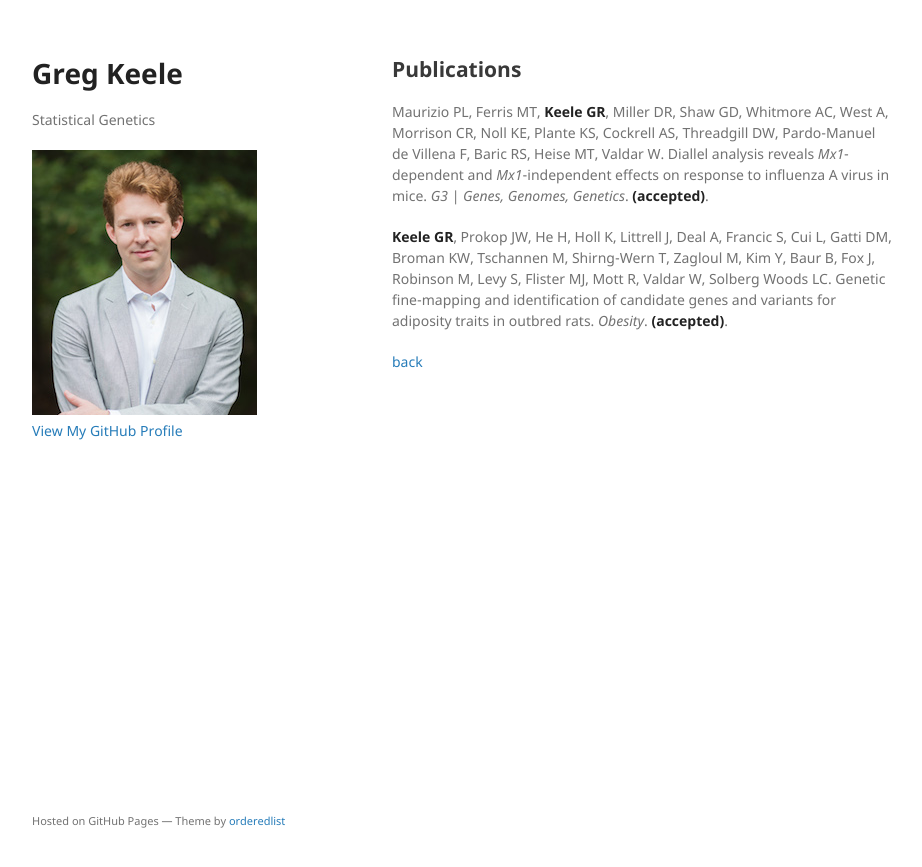
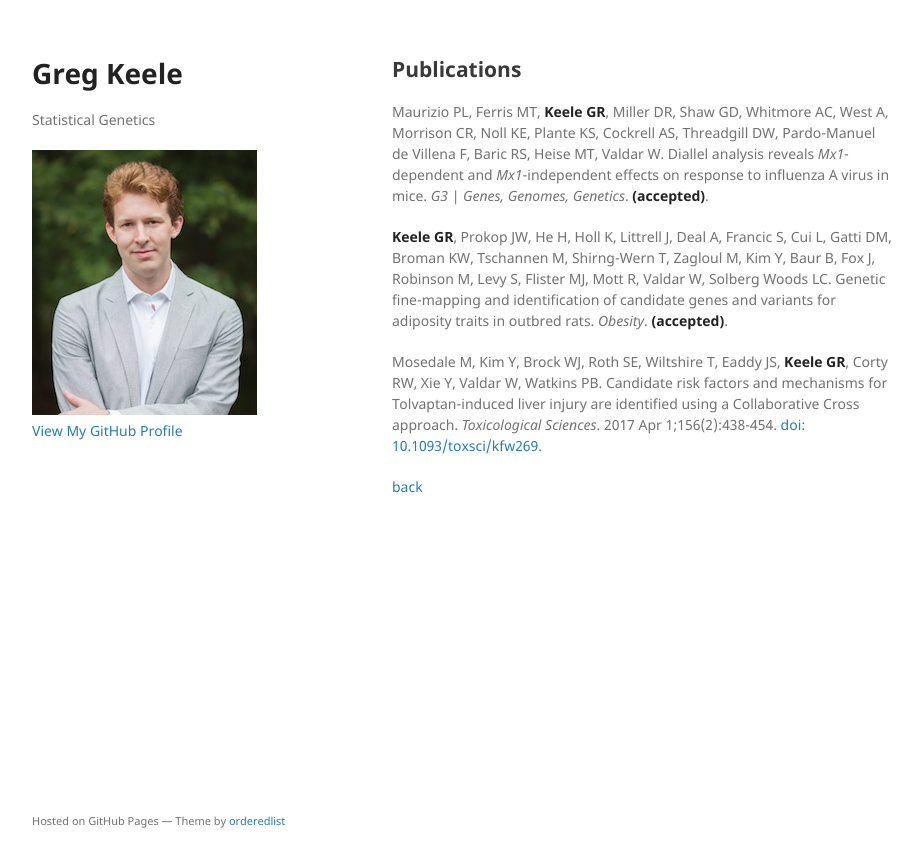
Before and after one commit to gkeele/gkeele.github.io, a Jekyll site: the page built from publications.md, in a window 1280 px wide. Shown: the top 867 px of the page, without its empty margins (178-1100 px from the left). Built offline with Jekyll 4.4.1, drawn with Linux system fonts in a browser that asks for light colours; our own code applies the rules of GitHub Pages for plain Markdown files.

Commit message:
Further adjustments

```diff
--- a/publications.md
+++ b/publications.md
@@ -8,4 +8,6 @@ Maurizio PL, Ferris MT, **Keele GR**, Miller DR, Shaw GD, Whitmore AC, West A, M
 
 **Keele GR**, Prokop JW, He H, Holl K, Littrell J, Deal A, Francic S, Cui L, Gatti DM, Broman KW, Tschannen M, Shirng-Wern T, Zagloul M, Kim Y, Baur B, Fox J, Robinson M, Levy S, Flister MJ, Mott R, Valdar W, Solberg Woods LC. Genetic fine-mapping and identification of candidate genes and variants for adiposity traits in outbred rats. *Obesity*. **(accepted)**.
 
+Mosedale M, Kim Y, Brock WJ, Roth SE, Wiltshire T, Eaddy JS, **Keele GR**, Corty RW, Xie Y, Valdar W, Watkins PB. Candidate risk factors and mechanisms for Tolvaptan-induced liver injury are identified using a Collaborative Cross approach. *Toxicological Sciences*. 2017 Apr 1;156(2):438-454. [doi: 10.1093/toxsci/kfw269](https://academic.oup.com/toxsci/article/156/2/438/2938083).
+
 [back](./)
```
Also changed, not shown: index.md (+0 -4 lines).
